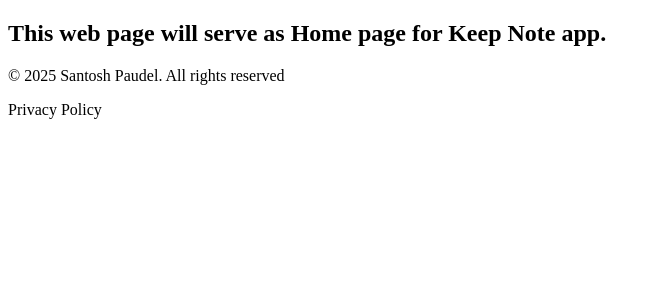
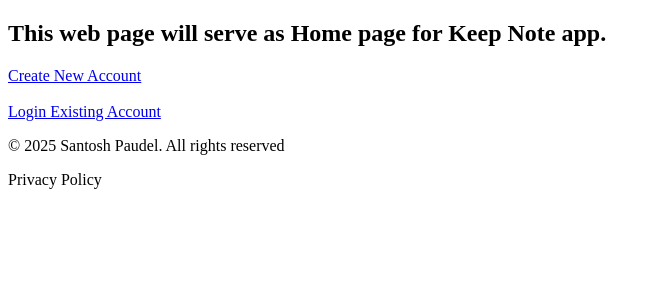
Before and after one commit to oye-san7osh/simple-to-do, a Django app: page / in a window 1280 px wide. Shown: the part 116-416 px from the top of the page, without its empty margins (0-661 px from the left). Run offline with Django 5.2, Linux system fonts and the light colour scheme; parts of the project's set-up code (start-up, migrations or seed data) failed here and were passed over.

Commit message:
Updated homepage.html

```diff
--- a/Keep_Note/templates/homepage.html
+++ b/Keep_Note/templates/homepage.html
@@ -6,4 +6,11 @@
 
 {% block content %}
     <h2>This web page will serve as Home page for <strong>Keep Note</strong> app.</h2>
+
+    {% if not user.is_authenticated %}
+        <a href="{% url 'users:user-register' %}">Create New Account</a>
+        <br> <br>
+        <a href="{% url 'users:user-login' %}">Login Existing Account</a>
+    {% endif %}
+
 {% endblock %}
```
